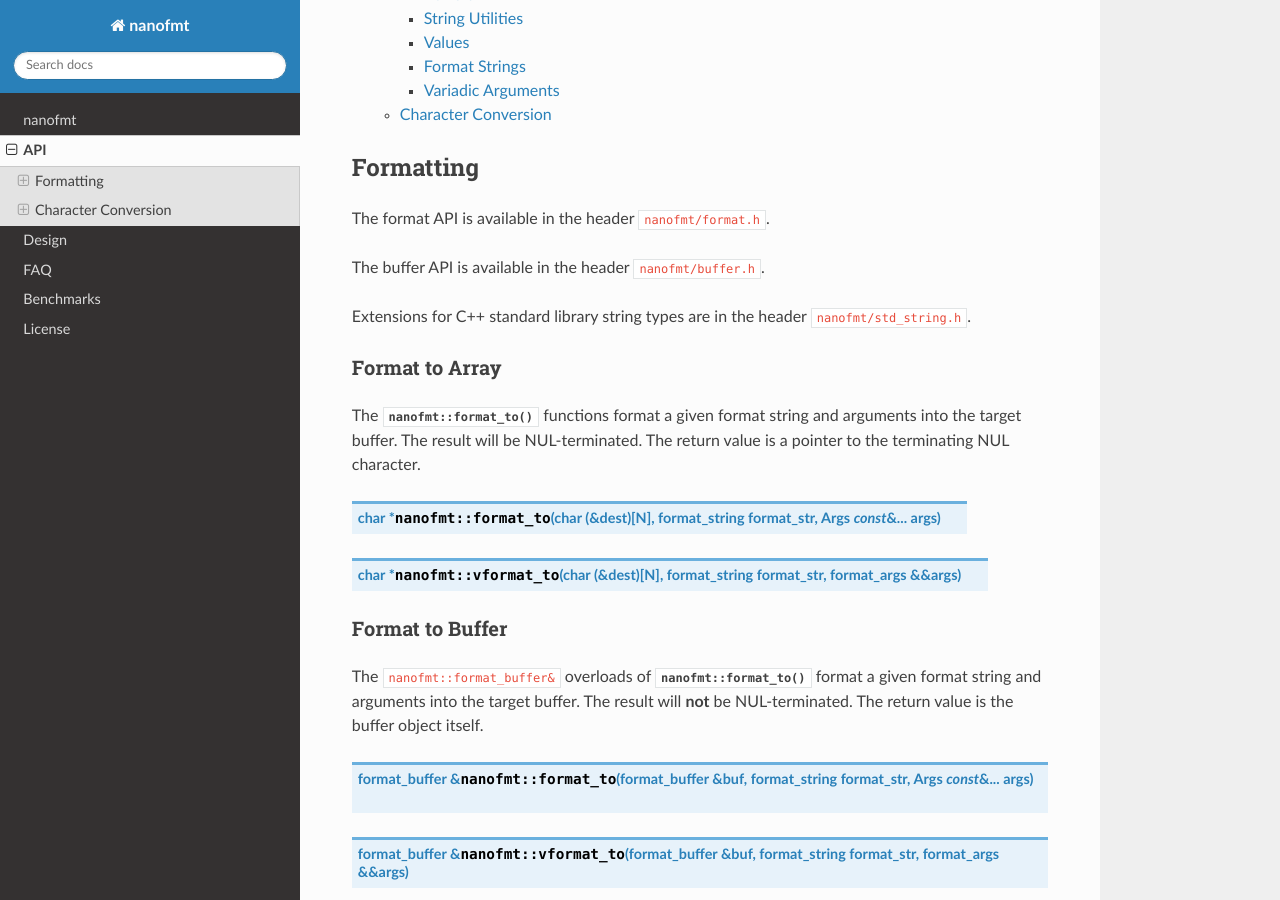
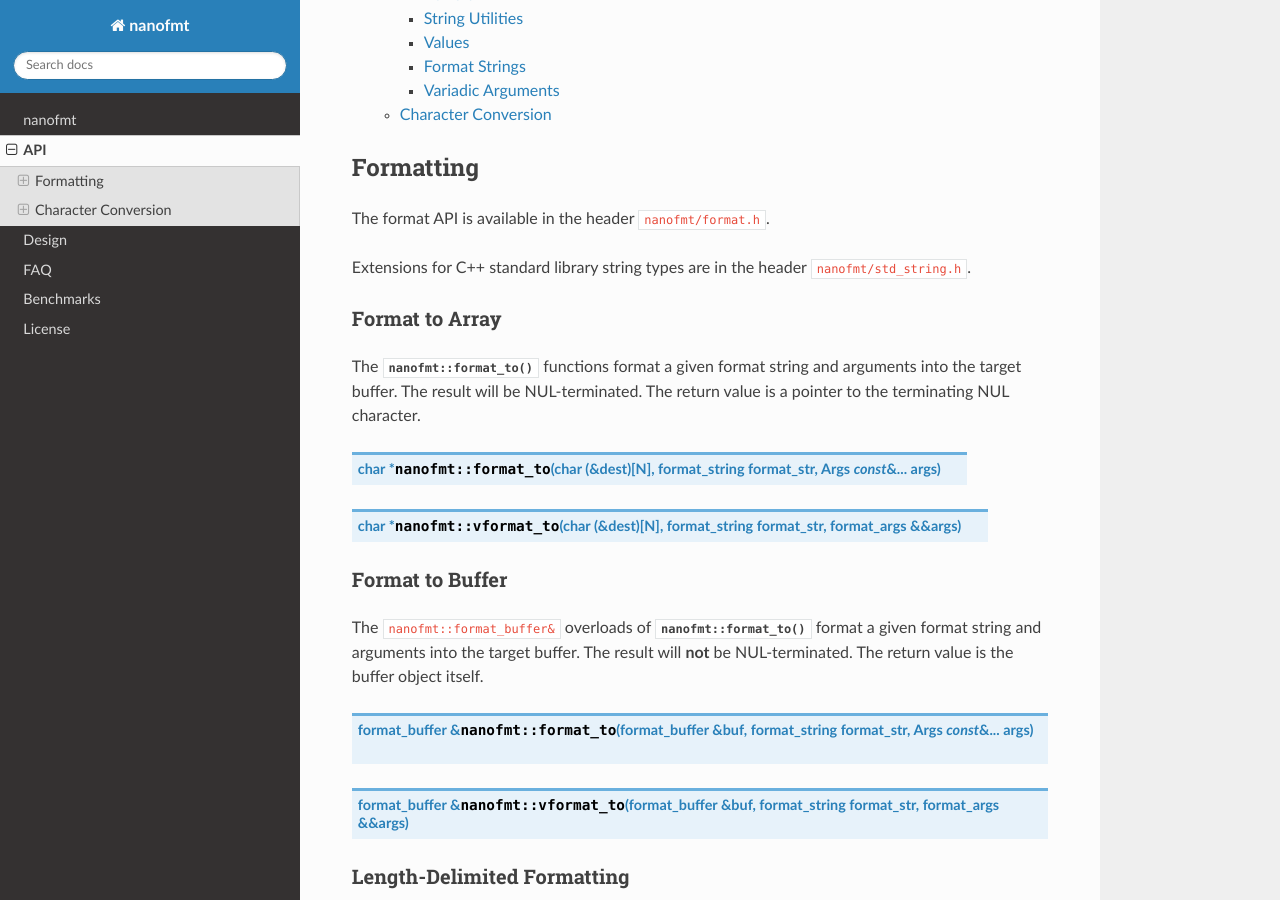
Before and after one commit to seanmiddleditch/nanofmt, a Sphinx documentation site: the page built from docs/api.rst, in a window 1280 px wide and 900 px high, scrolled down 381 px. Built offline with Sphinx 7.4.7 and the Read the Docs theme 2.0.0, drawn with Linux system fonts in a browser that asks for light colours.

Commit message:
Nuke buffer.h

```diff
--- a/docs/api.rst
+++ b/docs/api.rst
@@ -13,8 +13,6 @@ Formatting
 ----------
 
 The format API is available in the header ``nanofmt/format.h``.
-
-The buffer API is available in the header ``nanofmt/buffer.h``.
 
 Extensions for C++ standard library string types are in the header
 ``nanofmt/std_string.h``.
```
Also changed, not shown: 2 other files.
